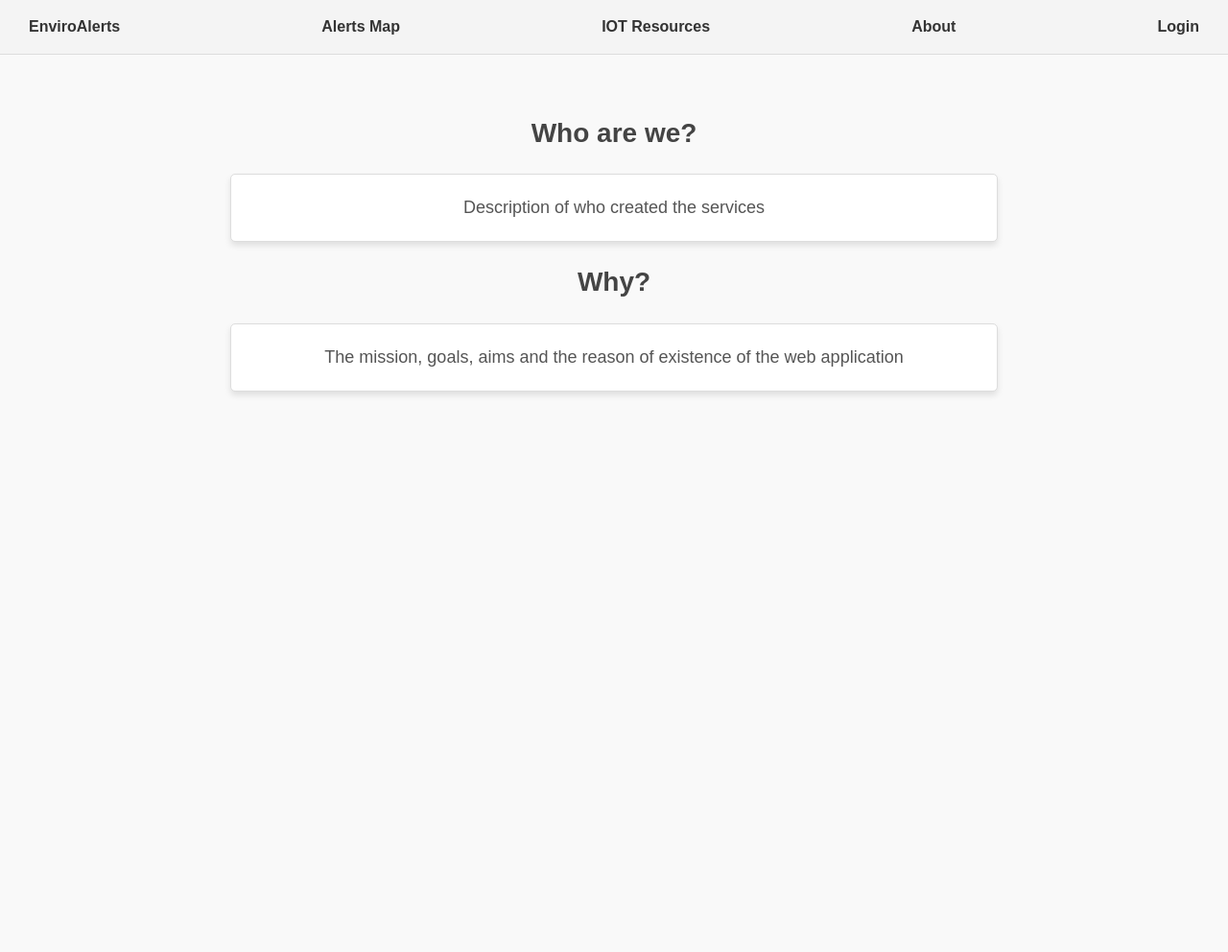
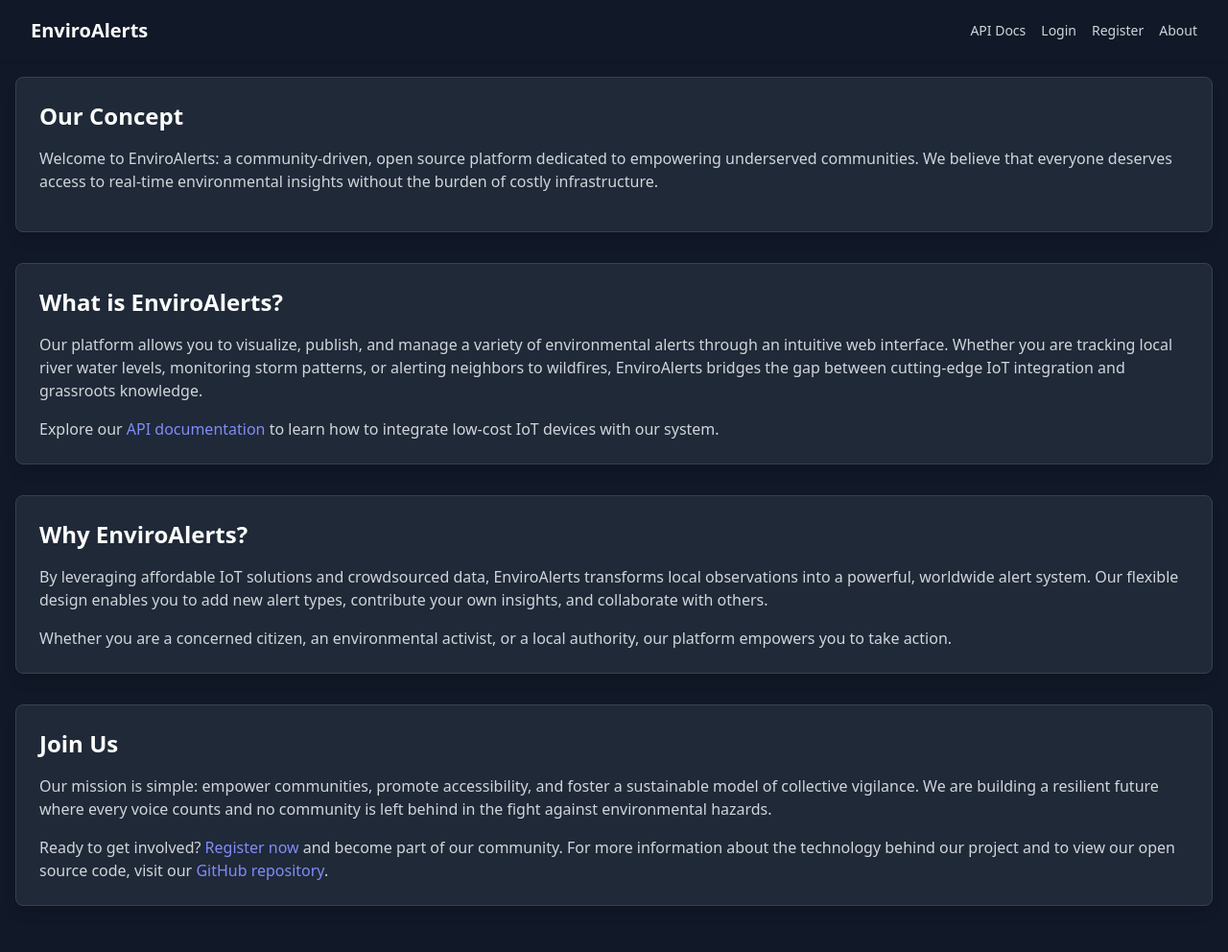
Before and after one commit to Argen1sw/final-project, a Django app: template alerts/templates/alerts/about.html in a window 1280 px wide. Shown: the whole page at 96% size. Before the commit the page ends 412 px from the top, so only its background shows below. Run offline with Django 3.2, Linux system fonts and the light colour scheme; the template is opened without the code that fills it, so the values that code supplies are empty.

Commit message:
Finished up almost all the application

```diff
--- a/alerts/static/alerts/js/home.js
+++ b/alerts/static/alerts/js/home.js
@@ -85,8 +85,7 @@
         <b>${hazard_type}</b><br>
         ${description}<br>
         Reported by: ${reported_by || "Unknown"}<br>
-        <a href="${source_url}" target="_blank">More Info</a>
-        <a href="/alert/${feature.id}" target="_blank">More Details / Edit Alert</a>
+        <a href="/alert/${feature.id}" target="_blank">More Details</a>
       `);
 
       // Add the marker to the appropriate layer group
--- a/alerts/templates/alerts/about.html
+++ b/alerts/templates/alerts/about.html
@@ -1,101 +1,63 @@
-<!DOCTYPE html>
-<html lang="en">
-<head>
-    <meta charset="UTF-8">
-    <meta name="viewport" content="width=device-width, initial-scale=1.0">
-    <title>About</title>
-    <style>
-        /* General Reset */
-        * {
-            margin: 0;
-            padding: 0;
-            box-sizing: border-box;
-        }
+{% extends 'base.html' %}
+{% load static %}
+{% load custom_filters %}
 
-        body {
-            font-family: Arial, sans-serif;
-            background-color: #f9f9f9;
-            line-height: 1.6;
-            color: #333;
-        }
+{% block title %}EnviroAlerts | About{% endblock %}
 
-        /* Navigation Bar */
-        nav {
-          display: flex;
-          justify-content: space-between;
-          align-items: center;
-          background-color: #f4f4f4;
-          padding: 10px 20px;
-          border-bottom: 1px solid #ddd;
-        }
+{% block content %}
+<div class="max-w-7xl mx-auto px-4 py-4 space-y-8">
 
-        nav a {
-          text-decoration: none;
-          color: #333;
-          font-weight: bold;
-          padding: 5px 10px;
-        }
+  <!-- Our Concept -->
+  <div class="mb-8 bg-gray-800 p-6 rounded-lg shadow-lg border border-gray-700">
+    <h2 class="text-2xl font-bold text-indigo-300 mb-4">Our Concept</h2>
+    <p class="text-gray-300 mb-4">
+      Welcome to EnviroAlerts: a community-driven, open source platform dedicated to empowering
+      underserved communities. We believe that everyone deserves access to real-time environmental
+      insights without the burden of costly infrastructure.
+    </p>
+  </div>
 
-        nav a:hover {
-          background-color: #ddd;
-          border-radius: 3px;
-        }
+  <!-- What is EnviroAlerts? -->
+  <div class="mb-8 bg-gray-800 p-6 rounded-lg shadow-lg border border-gray-700">
+    <h2 class="text-2xl font-bold text-indigo-300 mb-4">What is EnviroAlerts?</h2>
+    <p class="text-gray-300 mb-4">
+      Our platform allows you to visualize, publish, and manage a variety of environmental
+      alerts through an intuitive web interface. Whether you are tracking local river water levels,
+       monitoring storm patterns, or alerting neighbors to wildfires, EnviroAlerts bridges the gap
+       between cutting-edge IoT integration and grassroots knowledge.
+    </p>
+    <p class="text-gray-300">
+      Explore our <a href="{% url 'schema-redoc' %}" class="text-indigo-400 hover:underline">API documentation</a>
+      to learn how to integrate low-cost IoT devices with our system.
+    </p>
+  </div>
 
-        /* Container */
-        .container {
-            max-width: 1200px;
-            margin: 20px auto;
-            padding: 20px;
-        }
+  <!-- Why EnviroAlerts? -->
+  <div class="mb-8 bg-gray-800 p-6 rounded-lg shadow-lg border border-gray-700">
+    <h2 class="text-2xl font-bold text-indigo-300 mb-4">Why EnviroAlerts?</h2>
+    <p class="text-gray-300 mb-4">
+      By leveraging affordable IoT solutions and crowdsourced data, EnviroAlerts transforms local observations into
+      a powerful, worldwide alert system. Our flexible design enables you to add new alert types, contribute your
+      own insights, and collaborate with others.
+    </p>
+    <p class="text-gray-300">
+      Whether you are a concerned citizen, an environmental activist, or a local authority, our platform empowers you to take action.
+    </p>
+  </div>
 
-        /* Section Styling */
-        .section-title {
-            text-align: center;
-            font-size: 28px;
-            margin: 20px 0 10px 0;
-            font-weight: bold;
-            color: #444;
-        }
+  <!-- Join Us -->
+  <div class="mb-8 bg-gray-800 p-6 rounded-lg shadow-lg border border-gray-700">
+    <h2 class="text-2xl font-bold text-indigo-300 mb-4">Join Us</h2>
+    <p class="text-gray-300 mb-4">
+      Our mission is simple: empower communities, promote accessibility, and foster a sustainable model of collective vigilance.
+      We are building a resilient future where every voice counts and no community is left behind in the fight against environmental hazards.
+    </p>
+    <p class="text-gray-300">
+      Ready to get involved? <a href="{% url 'register' %}" class="text-indigo-400 hover:underline">Register now</a> and become part of
+      our community. For more information about the technology behind our project and to view our open source code, visit our
+      <a href="https://github.com/Argen1sw/final-project" target="_blank" class="text-indigo-400 hover:underline">GitHub repository</a>.
+    </p>
+  </div>
 
-        .content-box {
-            background-color: white;
-            border: 1px solid #ddd;
-            border-radius: 5px;
-            padding: 20px;
-            margin: 20px auto;
-            max-width: 800px;
-            box-shadow: 0px 4px 6px rgba(0, 0, 0, 0.1);
-            font-size: 18px;
-            color: #555;
-            text-align: center;
-        }
-    </style>
-</head>
-<body>
-    <!-- Navigation Bar -->
-    <nav>
-        <a href="/alerts/home/">EnviroAlerts</a>
-        <a href="/alerts/map/">Alerts Map</a>
-        <a href="/alerts/resources/">IOT Resources</a>
-        <a href="/alerts/about/">About</a>
-        <a href="/alerts/login/">Login</a>
-      </nav>
-
-    <!-- Main Content -->
-    <div class="container">
-        <!-- Who Are We Section -->
-        <div class="section-title">Who are we?</div>
-        <div class="content-box">
-            <p>Description of who created the services</p>
-        </div>
-
-        <!-- Why Section -->
-        <div class="section-title">Why?</div>
-        <div class="content-box">
-            <p>
-                The mission, goals, aims and the reason of existence of the web application
-            </p>
-        </div>
-    </div>
-</body>
-</html>
+</div>
+{% endblock %}
--- a/alerts/templates/alerts/manage_alerts.html
+++ b/alerts/templates/alerts/manage_alerts.html
@@ -166,7 +166,8 @@
       <h2 class="text-xl font-semibold text-gray-100 mb-2">Alerts List</h2>
       <div id="alertsList" class="space-y-2">
         {% for alert in page_obj %}
-        <details class="alert-item border border-gray-700 rounded-lg" data-lat="{{ alert.location.y }}" data-lng="{{ alert.location.x }}">
+        <details class="alert-item border border-gray-700 rounded-lg" data-lat="{{ alert.location.y }}" data-lng="{{ alert.location.x }}"
+        {% if forloop.first %}open{% endif %}>
           <summary class="p-2 cursor-pointer bg-gray-800 hover:bg-gray-700 flex justify-between items-center text-gray-100">
             <span class="font-bold">{{ alert.hazard_type }}</span>
             <span class="text-sm text-gray-300">
--- a/templates/base.html
+++ b/templates/base.html
@@ -21,6 +21,4 @@
 
       {% endblock %}
   </body>
-
-
-{% include "./partials/footer.html" %}
+</html>
--- a/templates/partials/footer.html
+++ /dev/null
@@ -1,3 +0,0 @@
-
-    </body>
-</html>
--- a/templates/partials/header.html
+++ b/templates/partials/header.html
@@ -26,18 +26,30 @@
       <!-- Desktop Authentication Links -->
       <div class="hidden lg:flex lg:items-center">
         {% if user.is_authenticated %}
+          <a href="{% url 'schema-redoc' %}" class="ml-4 text-sm font-medium text-gray-300 hover:text-white">
+            API Docs
+          </a>
           <a href="{% url 'profile' %}" class="ml-4 text-sm font-medium text-gray-300 hover:text-white">
             Profile
+          </a>
+          <a href="{% url 'about' %}" class="ml-4 text-sm font-medium text-gray-300 hover:text-white">
+            About
           </a>
           <a href="{% url 'logout' %}" class="ml-4 text-sm font-medium text-gray-300 hover:text-white">
             Logout
           </a>
         {% else %}
+          <a href="{% url 'schema-redoc' %}" class="ml-4 text-sm font-medium text-gray-300 hover:text-white">
+            API Docs
+          </a>
           <a href="{% url 'login' %}" class="ml-4 text-sm font-medium text-gray-300 hover:text-white">
             Login
           </a>
           <a href="{% url 'register' %}" class="ml-4 text-sm font-medium text-gray-300 hover:text-white">
             Register
+          </a>
+          <a href="{% url 'about' %}" class="ml-4 text-sm font-medium text-gray-300 hover:text-white">
+            About
           </a>
         {% endif %}
       </div>
@@ -75,19 +87,31 @@
         {% endif %}
       {% endif %}
       {% if user.is_authenticated %}
-        <a href="{% url 'profile' %}" class="block px-3 py-2 rounded-md text-base font-medium text-gray-300 hover:bg-gray-800">
+        <a href="{% url 'schema-redoc' %}" class="block px-3 py-2 rounded-md text-base font-medium text-gray-300 hover:bg-gray-800">
+          API Docs
+        </a>
+       <a href="{% url 'profile' %}" class="block px-3 py-2 rounded-md text-base font-medium text-gray-300 hover:bg-gray-800">
           Profile
+        </a>
+        <a href="{% url 'about' %}" class="block px-3 py-2 rounded-md text-base font-medium text-gray-300 hover:bg-gray-800">
+          About
         </a>
         <a href="{% url 'logout' %}" class="block px-3 py-2 rounded-md text-base font-medium text-gray-300 hover:bg-gray-800">
           Logout
         </a>
       {% else %}
+        <a href="{% url 'schema-redoc' %}" class="block px-3 py-2 rounded-md text-base font-medium text-gray-300 hover:bg-gray-800">
+          API Docs
+        </a>
         <a href="{% url 'login' %}" class="block px-3 py-2 rounded-md text-base font-medium text-gray-300 hover:bg-gray-800">
           Login
         </a>
         <a href="{% url 'register' %}" class="block px-3 py-2 rounded-md text-base font-medium text-gray-300 hover:bg-gray-800">
           Register
         </a>
+        <a href="{% url 'about' %}" class="block px-3 py-2 rounded-md text-base font-medium text-gray-300 hover:bg-gray-800">
+          About
+        </a>
       {% endif %}
     </div>
   </div>
```
Also changed, not shown: alerts/static/alerts/js/alerts.js (+108 -30 lines), alerts/templates/alerts/footer.html (added, +12 -0 lines), alerts/templates/alerts/home.html (+52 -12 lines), alerts/urls.py (+5 -3 lines), alerts/views.py (+18 -0 lines).
